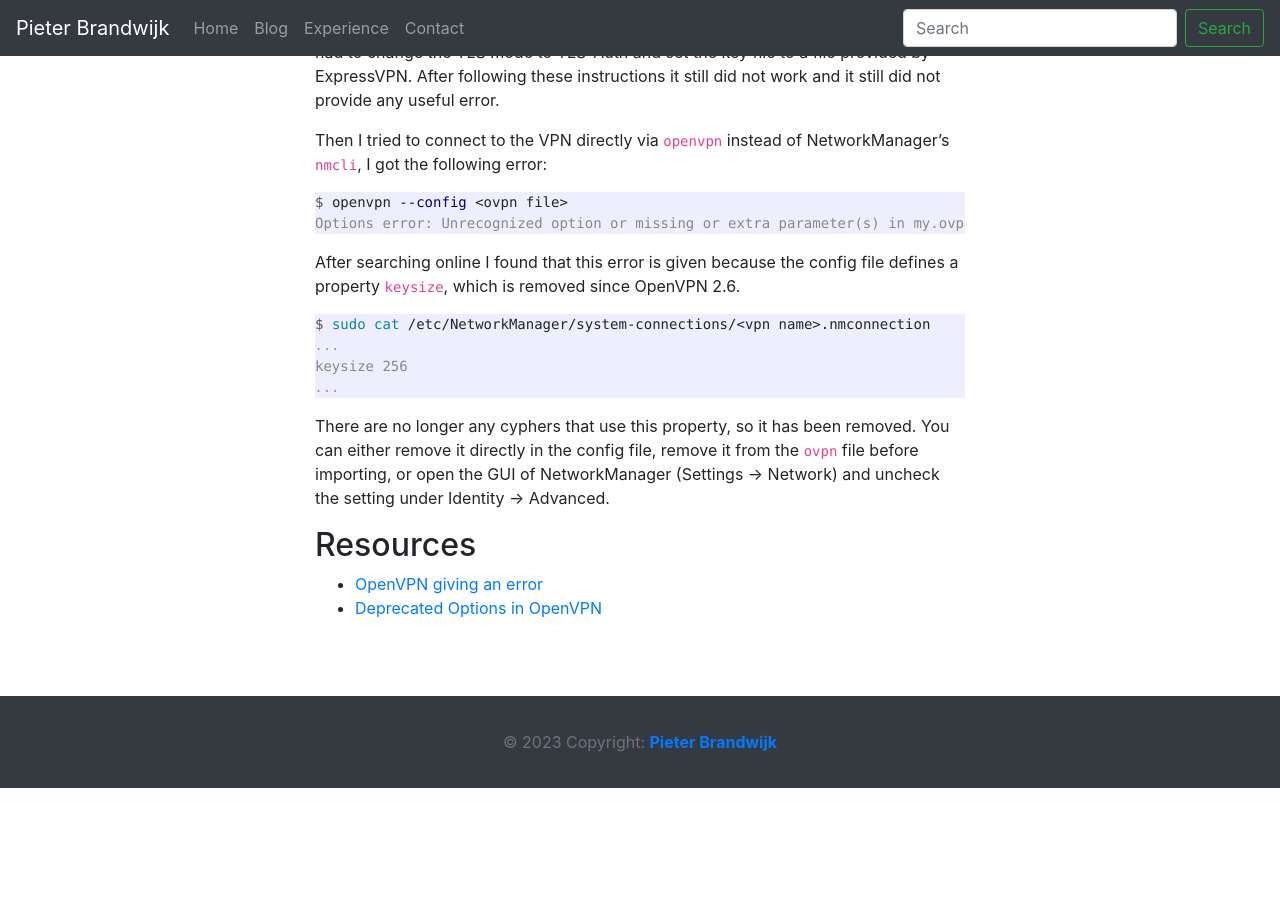
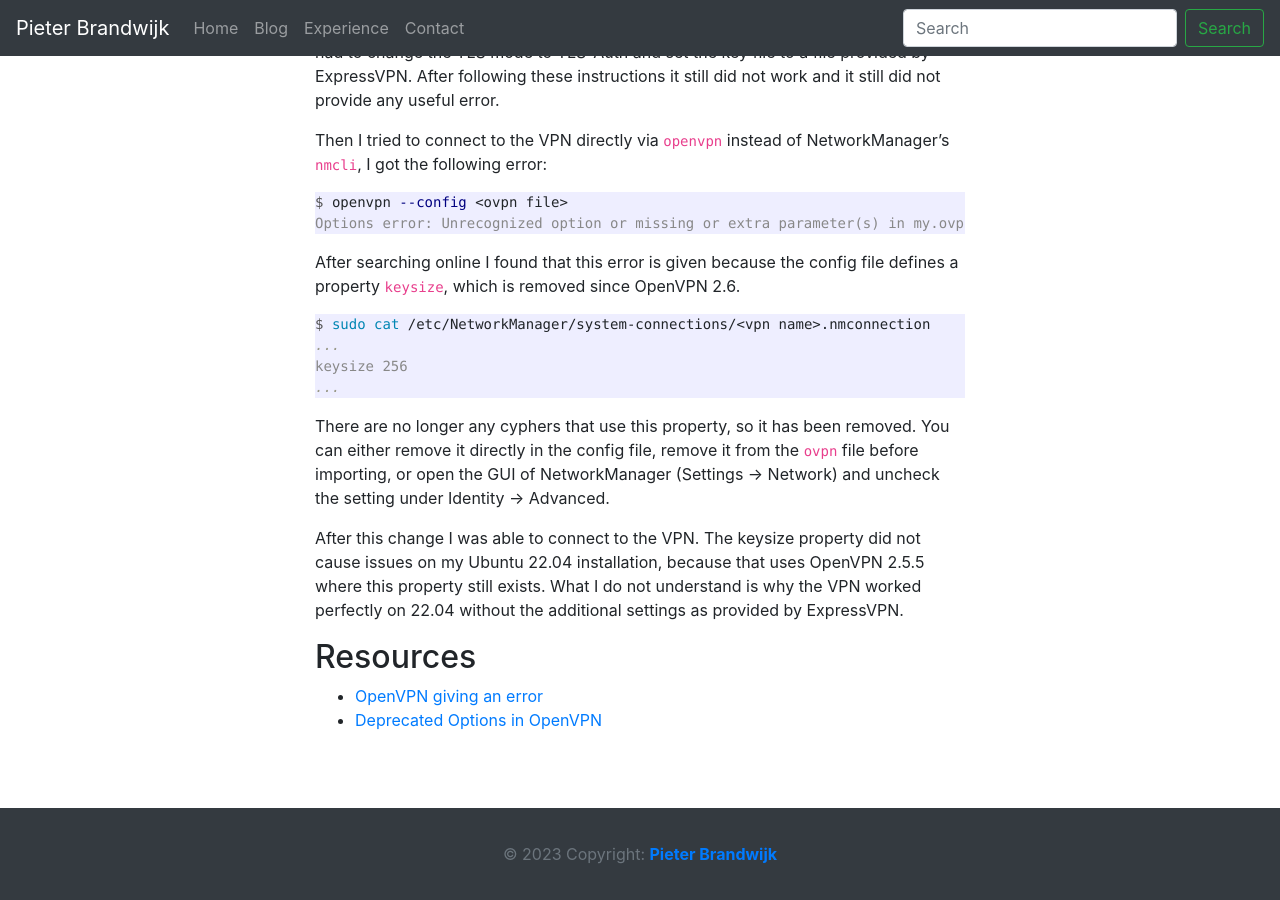
Before and after one commit to pbrandwijk/pbrandwijk.github.io, a Jekyll site: the page built from _posts/2023-03-11-fix-expressvpn-settings-with-networkmanager.md, in a window 1280 px wide and 900 px high, scrolled down 558 px. Built offline with Jekyll 4.4.1, drawn with Linux system fonts in a browser that asks for light colours; nearby versions of some CDN libraries; comment, search, counter and statistics services are not loaded; before the commit the page ends 1346 px from its top, so only the background shows below that.

Commit message:
Update post

````diff
--- a/_posts/2023-03-11-fix-expressvpn-settings-with-networkmanager.md
+++ b/_posts/2023-03-11-fix-expressvpn-settings-with-networkmanager.md
@@ -30,7 +30,7 @@ keysize 256
 ```
 There are no longer any cyphers that use this property, so it has been removed. You can either remove it directly in the config file, remove it from the `ovpn` file before importing, or open the GUI of NetworkManager (Settings -> Network) and uncheck the setting under Identity -> Advanced.
 
-
+After this change I was able to connect to the VPN. The keysize property did not cause issues on my Ubuntu 22.04 installation, because that uses OpenVPN 2.5.5 where this property still exists. What I do not understand is why the VPN worked perfectly on 22.04 without the additional settings as provided by ExpressVPN.
 
 ## Resources
 - [OpenVPN giving an error][superuser]
````
